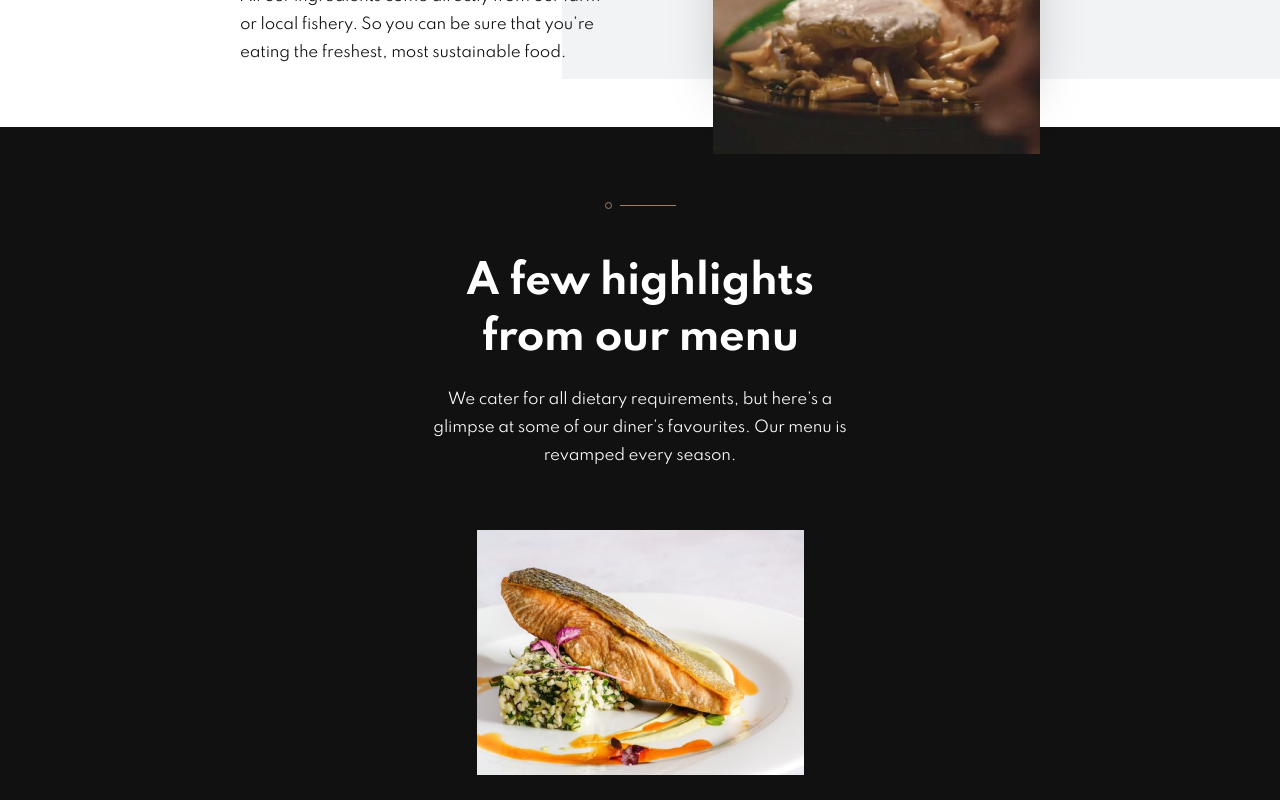
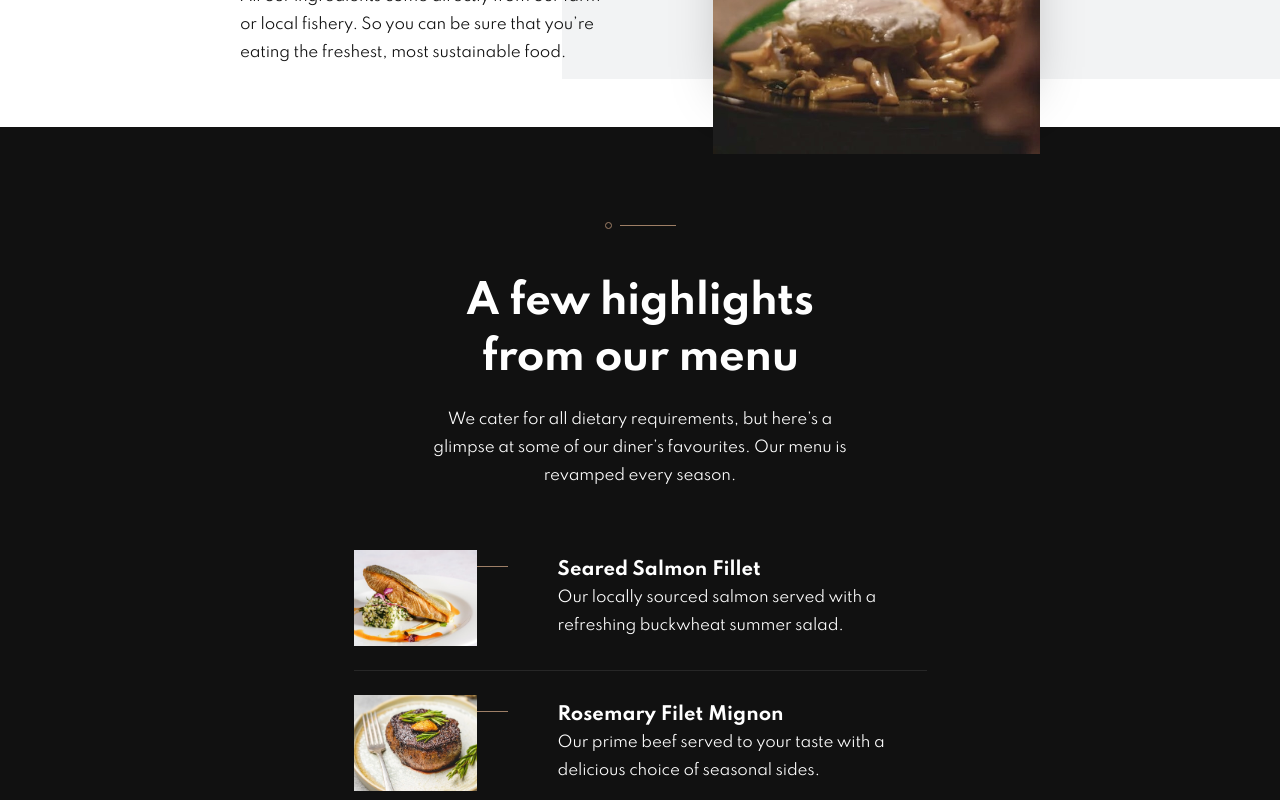
Before and after one commit to 0xShynn/frontendmentor-dine-restaurant-website, a Next.js app: page / in a window 1280 px wide. Shown: the part 1460-2260 px from the top of the page. Built offline with nearby package versions, Linux system fonts and the light colour scheme.

Commit message:
updated: highlights menu (md)

```diff
--- a/components/Highlights.js
+++ b/components/Highlights.js
@@ -21,8 +21,8 @@ const Highlights = () => {
       px="6"
       justify="center"
       direction={{ base: 'column' }}
-      py="30px"
-      pb="70px"
+      py={{ sm: '30px', md: '50px' }}
+      pb={{ sm: '70px', md: '90px' }}
     >
       <Flex
         textAlign={{ base: 'center', xl: 'left' }}
@@ -44,7 +44,7 @@ const Highlights = () => {
 
       <VStack
         spacing="6"
-        divider={<StackDivider borderColor="gray.700" />}
+        divider={<StackDivider borderColor="#272727" />}
         w="fit-content"
         mx="auto"
       >
--- a/components/HighlightsMenu.js
+++ b/components/HighlightsMenu.js
@@ -1,19 +1,44 @@
-import { Box, Heading, Text } from '@chakra-ui/react';
+import { Box, Flex, Heading, Text } from '@chakra-ui/react';
 import Image from 'next/image';
 
 const HighlightsMenu = ({ title, text, image }) => {
   return (
-    <Box textAlign="center" maxW="327px">
-      <Box mb="6">
-        <Image src={image} alt={title} width="327px" height="245px" />
+    <Flex
+      maxW={{ sm: '327px', md: '573px' }}
+      direction={{ base: 'column', md: 'row' }}
+      align="center"
+    >
+      <Box
+        mb={{ base: '8', md: '0' }}
+        w={{ sm: '327px', md: '128px' }}
+        h={{ sm: '245px', md: '96px' }}
+        display="inline-flex"
+        bg="red.100"
+      >
+        <Image src={image} alt={title} />
       </Box>
-      <Heading as="h3" variant="h3" color="white">
-        {title}
-      </Heading>
-      <Text textStyle="body2" color="white">
-        {text}
-      </Text>
-    </Box>
+      <Box
+        width="32px"
+        h="1px"
+        bg="primary.beaver"
+        pos="relative"
+        top="16px"
+        alignSelf="flex-start"
+        display={{ base: 'none', md: 'block' }}
+      />
+      <Box textAlign={{ base: 'center', md: 'left' }} ml={{ md: '50px' }}>
+        <Heading as="h3" variant="h3" color="white" mb={{ base: '2', md: '0' }}>
+          {title}
+        </Heading>
+        <Text
+          textStyle="body2"
+          color="white"
+          maxW={{ sm: '300px', md: '383px' }}
+        >
+          {text}
+        </Text>
+      </Box>
+    </Flex>
   );
 };
 
```
